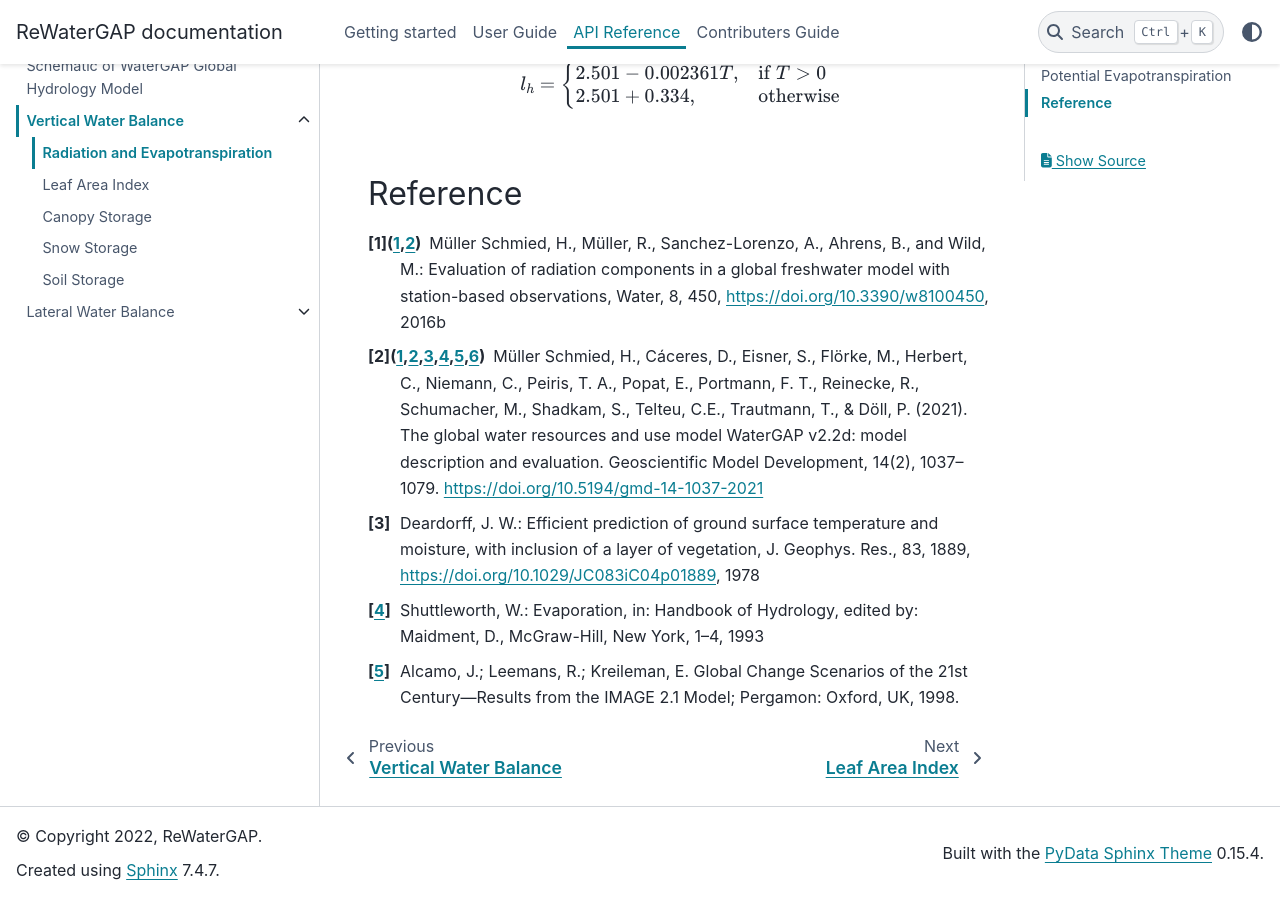
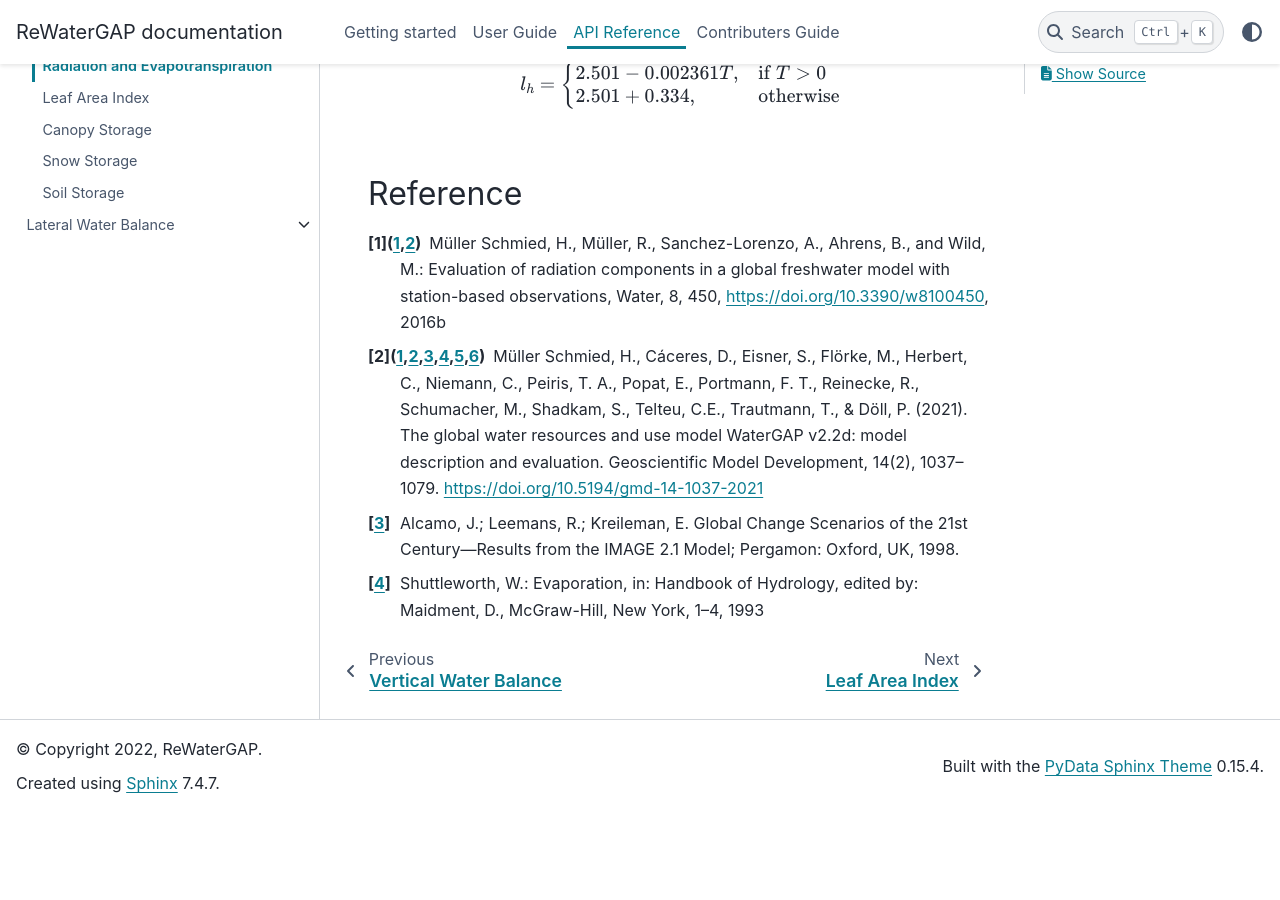
Before and after one commit to HydrologyFrankfurt/ReWaterGAP, a Sphinx documentation site: the page built from docs/api_docs/vertical_water_balance/radiation_evapotranspiration.rst, in a window 1280 px wide and 900 px high, scrolled down 2585 px. Built offline with Sphinx 7.4.7 and the PyData theme 0.15.4, drawn with Linux system fonts in a browser that asks for light colours; pages that are not in the unit, such as notebooks, are missing from menus; after the commit the page ends 3398 px from its top, so only the background shows below that; some of the changed text lies outside the part shown.

Commit message:
Update radiation_evapotranspiration.rst

```diff
--- a/docs/api_docs/vertical_water_balance/radiation_evapotranspiration.rst
+++ b/docs/api_docs/vertical_water_balance/radiation_evapotranspiration.rst
@@ -5,7 +5,7 @@
 This module contains a function (compute_radiation), which computes radiation components based on section 4.2.3 of Müller Schmied et al., 2016b [1]_
 and another function (priestley_taylor), which computes Priestley-Taylor potential evapotranspiration based on H. Müller Schmied et al. 2021 [2]_.
 
-Net Radiation
+Radiation
 =============
 
 .. autofunction:: radiation_evapotranspiration.compute_radiation
@@ -23,7 +23,7 @@
     {S}_{net} = S↓ (1 − {\alpha}_{LC}),
 
 where S↓ describes the shortwave downward radiation :math:`[Wm^-2]`, :math:`{\alpha}_{LC}` is the albedo :math:`[-]` based on land cover type [Müller, Schmied et al. Table C2 [2]_].
-Albedo values for WaterGAP are taken from assumptions of the IMAGE model [5]_.
+Albedo values for WaterGAP are taken from assumptions of the IMAGE model [3]_.
 In the case of a reasonable snow cover, the albedo value is varying dynamically in WaterGAP to represent the influence of snow cover dynamics on radiation balance [2]_.
 
 Net longwave radiation :math:`{L}_{net}` :math:`[\frac{W}{m^-2}]` is calculated as:
@@ -102,8 +102,6 @@
 
 .. [2] Müller Schmied, H., Cáceres, D., Eisner, S., Flörke, M., Herbert, C., Niemann, C., Peiris, T. A., Popat, E., Portmann, F. T., Reinecke, R., Schumacher, M., Shadkam, S., Telteu, C.E., Trautmann, T., & Döll, P. (2021). The global water resources and use model WaterGAP v2.2d: model description and evaluation. Geoscientific Model Development, 14(2), 1037–1079. https://doi.org/10.5194/gmd-14-1037-2021
 
-.. [3] Deardorff, J. W.: Efficient prediction of ground surface temperature and moisture, with inclusion of a layer of vegetation, J. Geophys. Res., 83, 1889, https://doi.org/10.1029/JC083iC04p01889, 1978
+.. [3] Alcamo, J.; Leemans, R.; Kreileman, E. Global Change Scenarios of the 21st Century—Results from the IMAGE 2.1 Model; Pergamon: Oxford, UK, 1998.
 
 .. [4] Shuttleworth, W.: Evaporation, in: Handbook of Hydrology, edited by: Maidment, D., McGraw-Hill, New York, 1–4, 1993
-
-.. [5] Alcamo, J.; Leemans, R.; Kreileman, E. Global Change Scenarios of the 21st Century—Results from the IMAGE 2.1 Model; Pergamon: Oxford, UK, 1998.
```
Also changed, not shown: other parts of docs/api_docs/vertical_water_balance/radiation_evapotranspiration.rst (+1 -1 lines).
